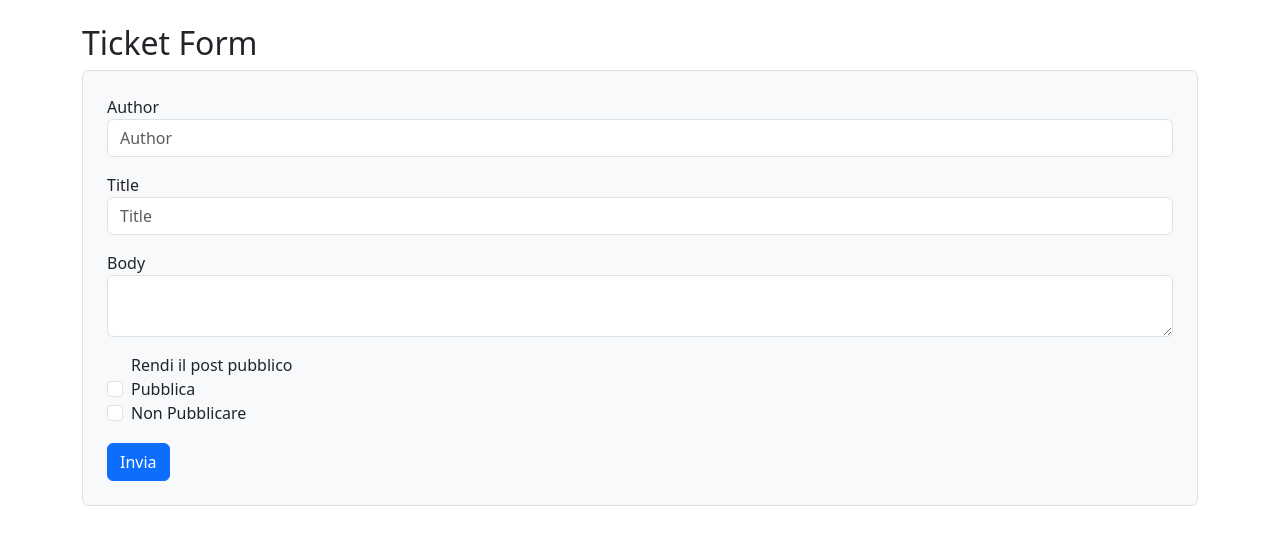
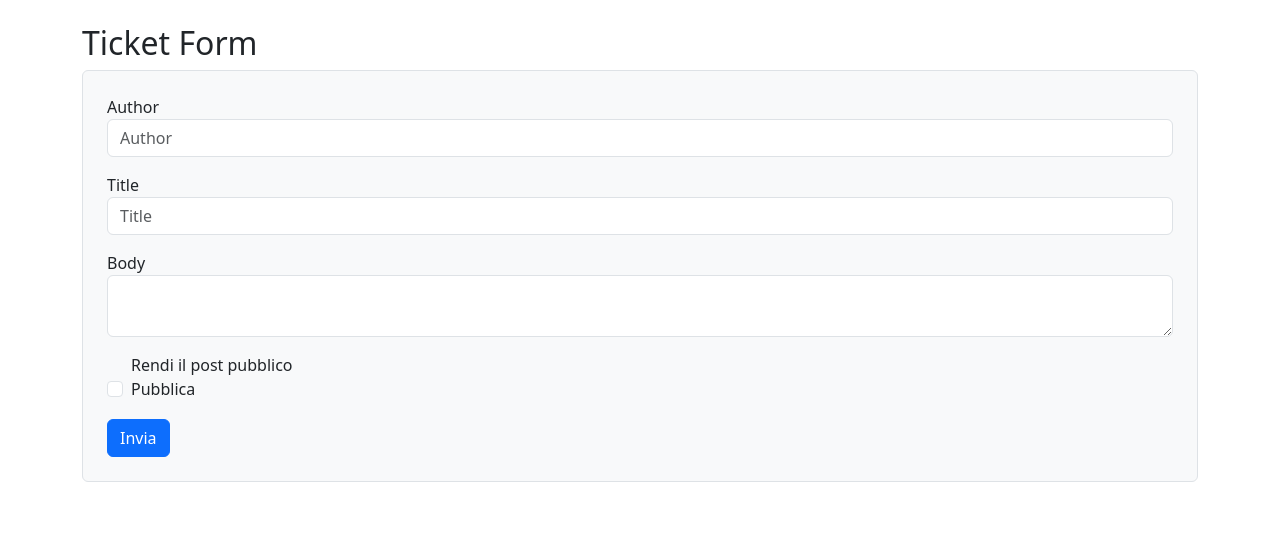
Before and after one commit to MattiaCallegaro/react-post-form, a React (Vite) app: page / in a window 1280 px wide. Shown: the top 544 px of the page. Built offline with nearby package versions, Linux system fonts and the light colour scheme.

Commit message:
[FIX] Fix checkbox

```diff
--- a/src/components/TicketForm.jsx
+++ b/src/components/TicketForm.jsx
@@ -18,6 +18,15 @@ const TicketForm = () => {
     const handleChange = (e) => {
         // console.log(e.target.value)
         // console.log(e.target.name)
+        console.log(e.target)
+        //destructoring del target per recuperare le proprietà del campo input modificato
+        const { name, value, checked, type } = e.target;
+
+        //imposto la variabile di stato richiamando setFormData
+        setFormData({
+            ...formData,
+            [name]: e.target.type === 'checkbox' ? e.target.checked : e.target.value,
+        })
     };
 
 
@@ -59,28 +68,13 @@ const TicketForm = () => {
                                             id="public"
                                             name="public"
                                             value="pubblica"
-                                            checked={formData.public === "pubblica"}
+                                            checked={formData.public}
                                             onChange={handleChange}
                                         />
                                         <label htmlFor="" className='form-check-label'>
                                             Pubblica
                                         </label>
                                     </div>
-                                    <div>
-                                        <input
-                                            type="checkbox"
-                                            className="form-check-input"
-                                            id="public"
-                                            name="public"
-                                            value="non pubblicare"
-                                            checked={formData.public === "non pubblicare"}
-                                            onChange={handleChange}
-                                        />
-                                        <label htmlFor="" className='form-check-label'>
-                                            Non Pubblicare
-                                        </label>
-                                    </div>
-
 
                                 </div>
                             </div>
```
